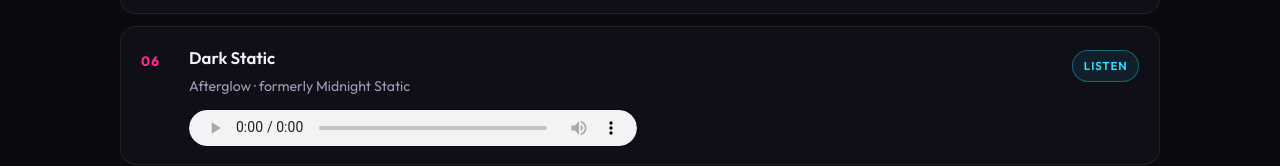
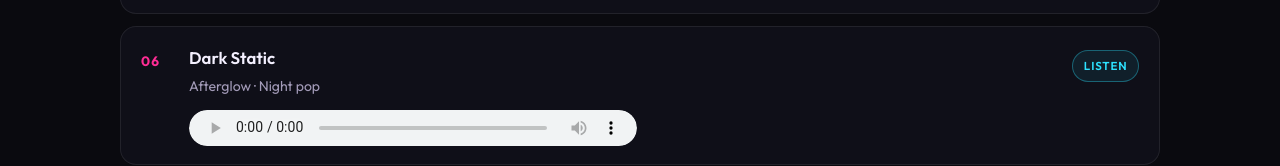
Before and after one commit to alexgayer85/lila-spark, a plain HTML site: page index.html in a window 1280 px wide. Shown: the part 1925-2091 px from the top of the page. Drawn offline with Linux system fonts and the light colour scheme.

Commit message:
Clean Dark Static public meta label

```diff
--- a/index.html
+++ b/index.html
@@ -156,7 +156,7 @@
               <div class="track-num" aria-hidden="true">06</div>
               <div class="track-body">
                 <h3 class="track-title">Dark Static</h3>
-                <p class="track-meta">Afterglow · formerly Midnight Static</p>
+                <p class="track-meta">Afterglow · Night pop</p>
                 <audio class="track-audio" controls preload="metadata" controlsList="nodownload">
                   <source src="audio/dark-static.mp3" type="audio/mpeg" />
                 </audio>
```
